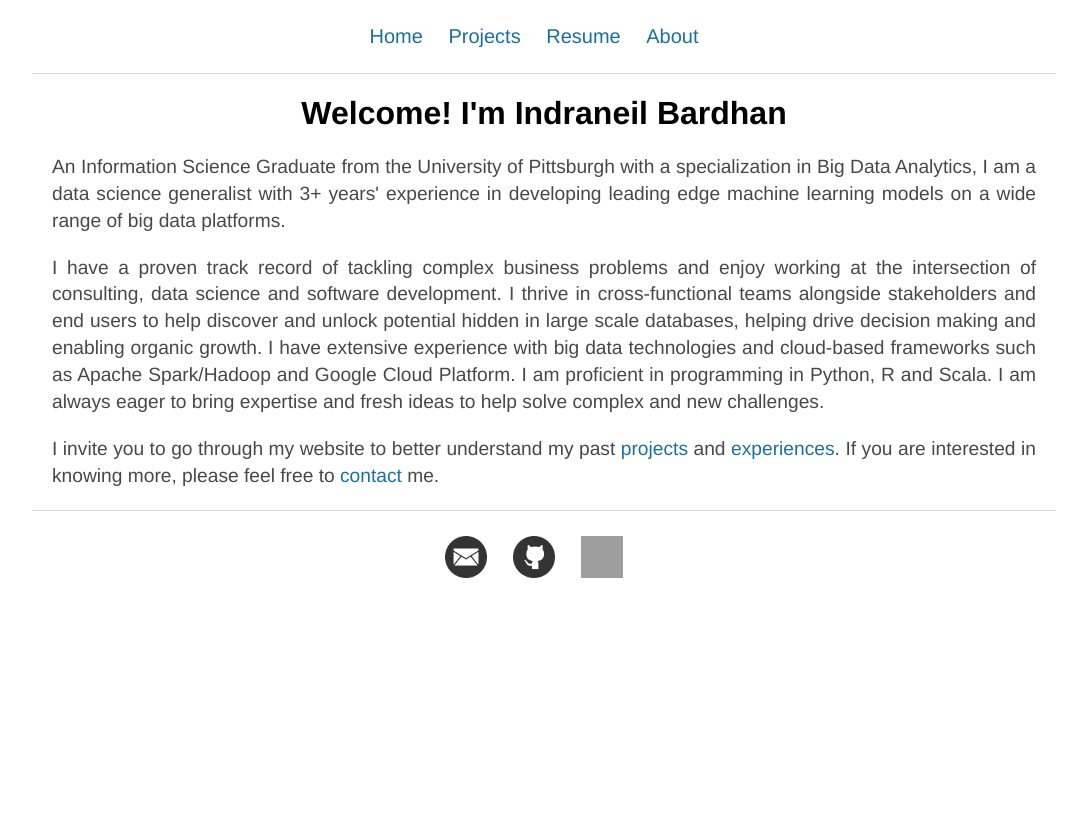
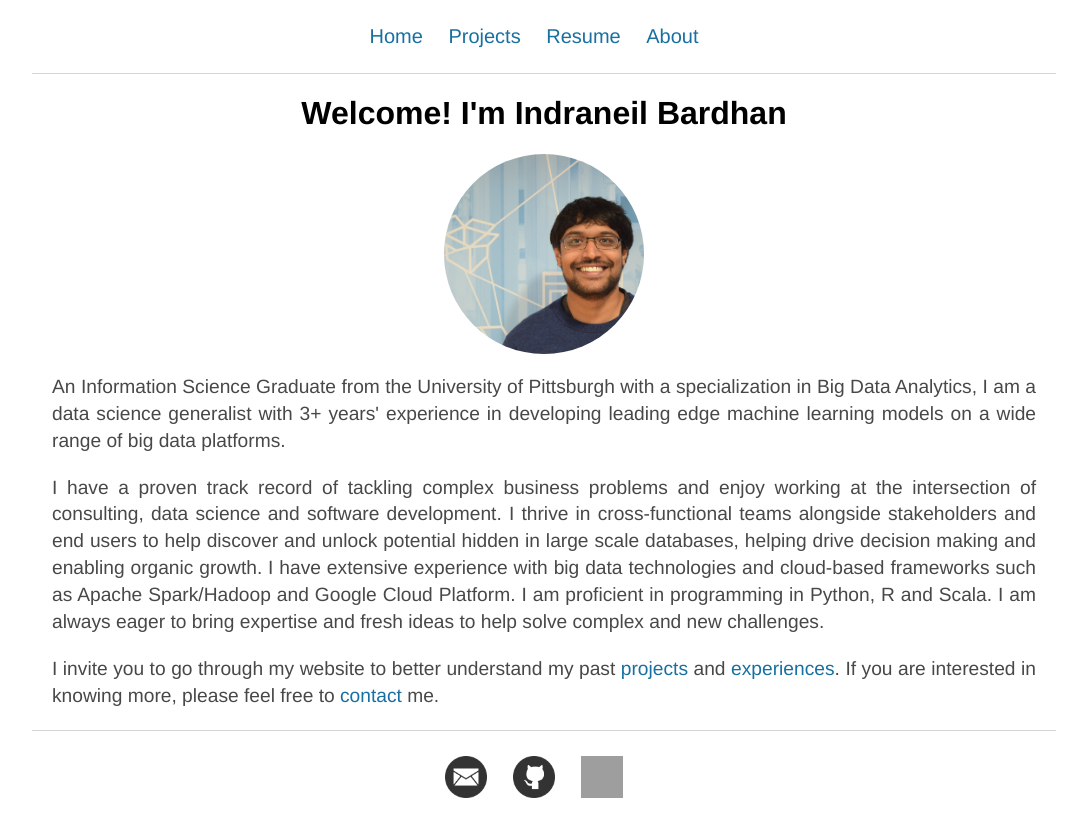
Before and after one commit to NeilBardhan/neilbardhan.github.io, a Jekyll site: the page built from index.html, in a window 1280 px wide. Shown: the top 837 px of the page, without its empty margins (96-1183 px from the left). Built offline with Jekyll 4.4.1, drawn with Linux system fonts in a browser that asks for light colours; grey boxes are pictures that could not be loaded.

Commit message:
Update index.html

```diff
--- a/index.html
+++ b/index.html
@@ -5,10 +5,10 @@
 <div>
 <center>
 	<h1>Welcome! I'm Indraneil Bardhan</h1>
-<!-- <div class="image-cropper"> -->
+<div class="image-cropper">
 <!-- 	<img id="main" src="/images/DSC_0007-min.jpg" alt="Photo" style="float:left;width:196px;height:350px;margin-right: 30px;margin-bottom: 30px;"> -->
-<!-- 	<img src = "/images/DSC_0007-min.jpg" alt = "image" class="rounded"> -->
-<!-- </div> -->
+	<img src = "/images/DSC_0007-min.JPG" alt = "image" class="rounded">
+</div>
 </center>
 	<p class="blurb">
 		An Information Science Graduate from the University of Pittsburgh with a specialization in Big Data Analytics, I am a data science generalist with 3+ years' experience in developing leading edge machine learning models on a wide range of big data platforms.
```
